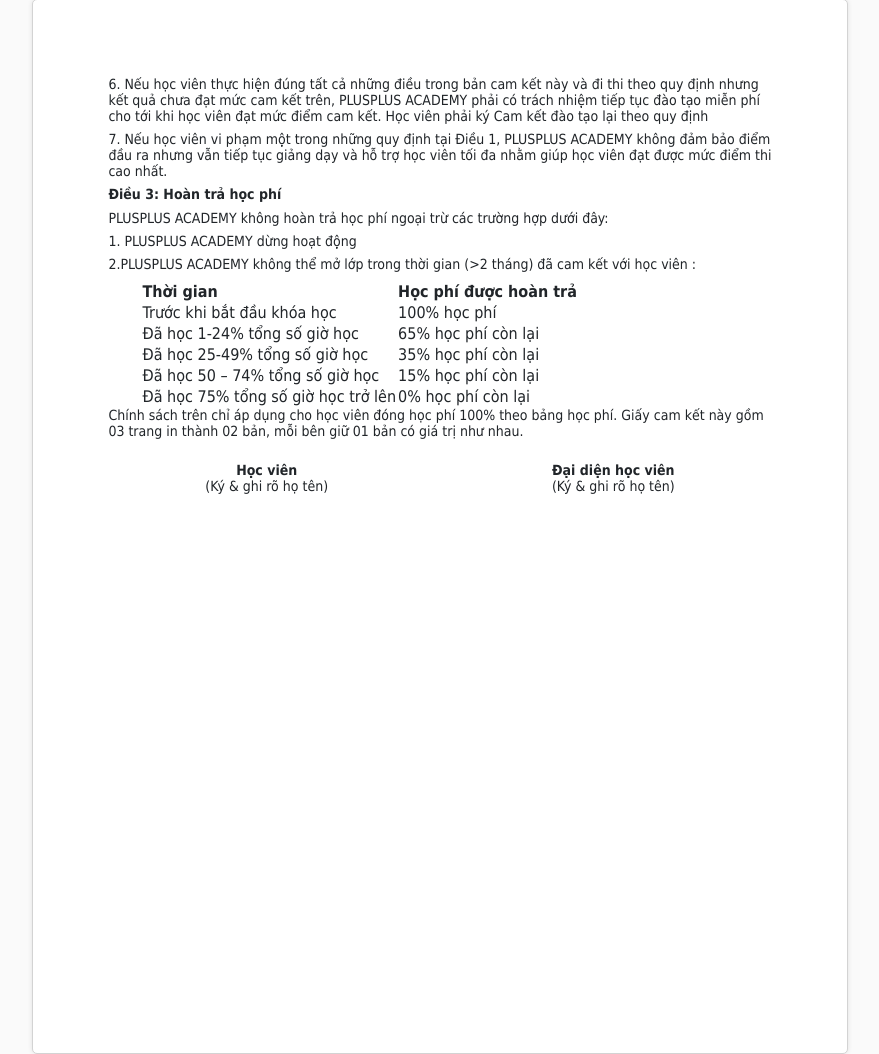
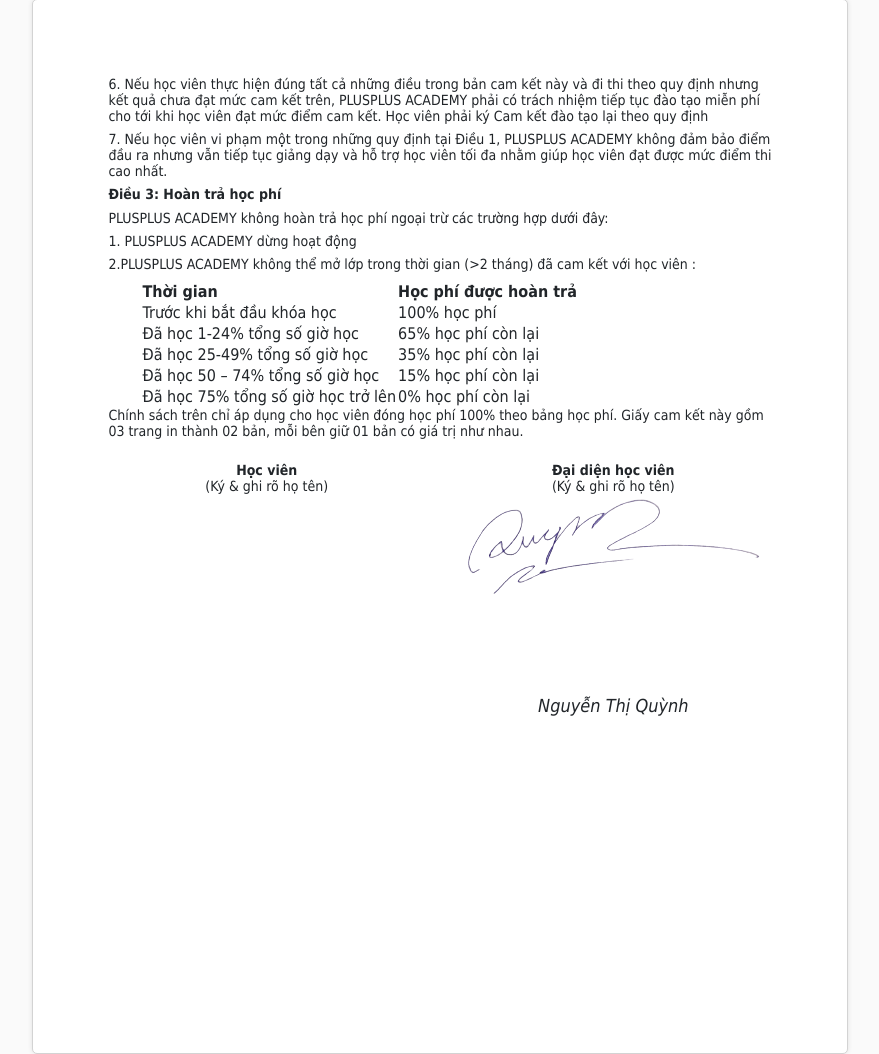
Before and after one commit to toantran1998/Plusplus, a Django app: template templates/admin/contract/index.html in a window 1280 px wide. Shown: the part 2350-3404 px from the top of the page, without its empty margins (200-1079 px from the left). Run offline with Django 3.2, Linux system fonts and the light colour scheme; the template is opened without the code that fills it, so the values that code supplies are empty; some libraries are stand-ins or nearby versions.

Commit message:
sua chu ki trong hop trong va phieu thu

```diff
--- a/centre/admin.py
+++ b/centre/admin.py
@@ -1100,7 +1100,6 @@ def get_next_start_date(day_in_week, current_start_date):
         if next_start_week_day <= 2:
             return current_start_date + timedelta(days=3)
         return current_start_date + timedelta(days=4)
-
     if day_in_week ==4:
         if next_start_week_day == 0:
             return current_start_date + timedelta(days=2)
--- a/templates/admin/contract/index.html
+++ b/templates/admin/contract/index.html
@@ -224,7 +224,10 @@
                 <div class="col-6 text-center">(Ký & ghi rõ họ tên)</div>
                 <div class="col-6 text-center">(Ký & ghi rõ họ tên)</div>
                 <div class="col-6 text-center"><i></i></div>
-                <div class="col-6 text-center" style="margin-top: 100px; font-size: 18px"><i>{{ request.user.full_name }}</i></div>
+                {% load static %}
+                <div class="col-6 text-center"> <img src="{% static "assets/chuki.png" %}" alt="hi"> </div>
+                <div class="col-6 text-center"><i></i></div>
+                <div class="col-6 text-center" style="margin-top: 100px; font-size: 18px"><i>Nguyễn Thị Quỳnh</i></div>
             </div>
         </div>
     </div>
--- a/templates/admin/student_receipt.html
+++ b/templates/admin/student_receipt.html
@@ -52,7 +52,10 @@
             <div class="col-6 text-center"><i>(Ký & ghi rõ họ tên)</i></div>
             <div class="col-6 text-center"><i>(Ký & ghi rõ họ tên)</i></div>
             <div class="col-6 text-center"><i></i></div>
-            <div class="col-6 text-center" style="margin-top: 100px; font-size: 18px"><i>{{ request.user.full_name }}</i></div>
+            {% load static %}
+            <div class="col-6 text-center"> <img src="{% static "assets/chuki.png" %}" alt="hi"> </div>
+            <div class="col-6 text-center"><i></i></div>
+            <div class="col-6 text-center" style="margin-top: 100px; font-size: 18px"><i>Nguyễn Thị Quỳnh</i></div>
         </div>
         <div style="margin-top: 50px; font-style: italic">
             <div class="row">
```
Also changed, not shown: manager/static/assets/chuki.png (added).
